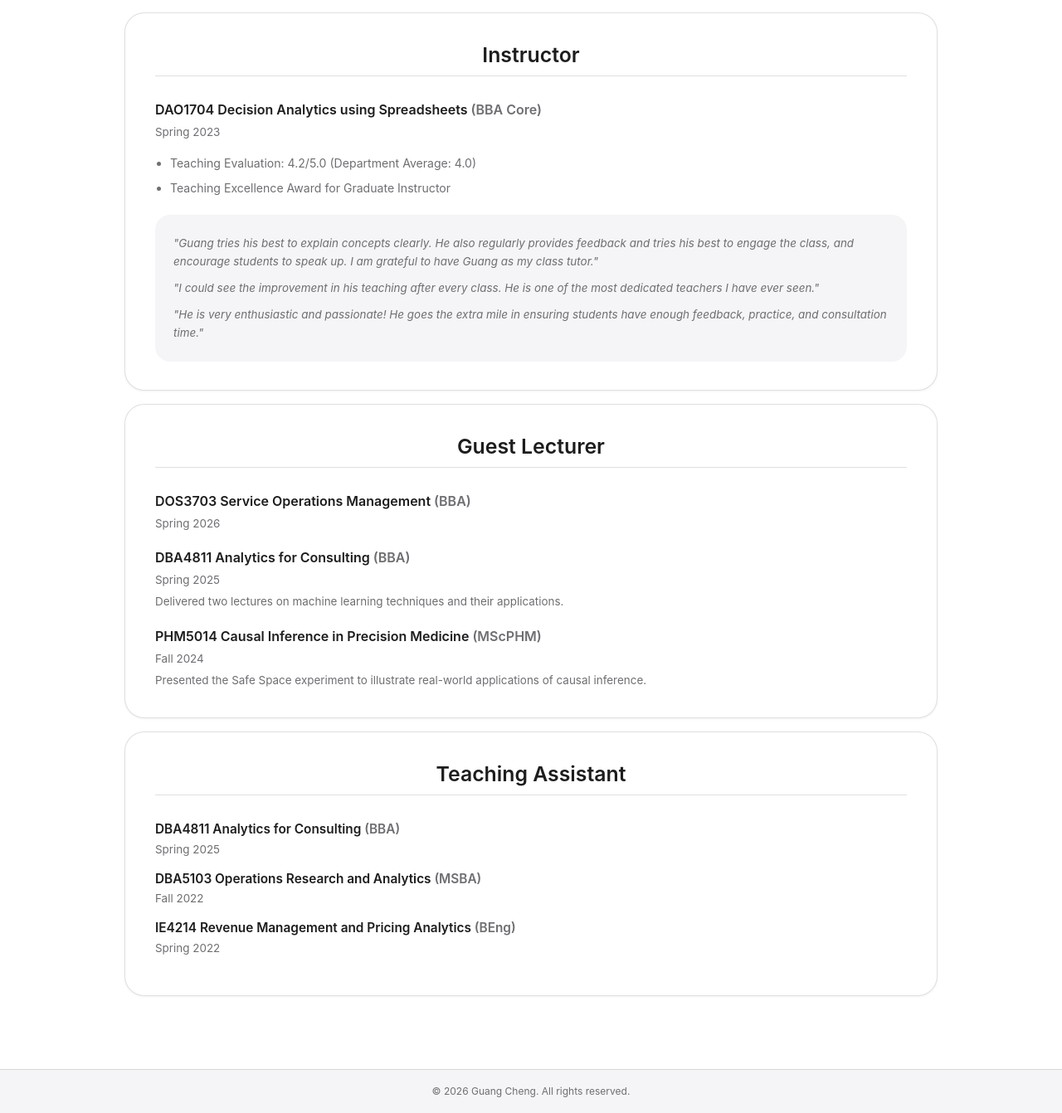
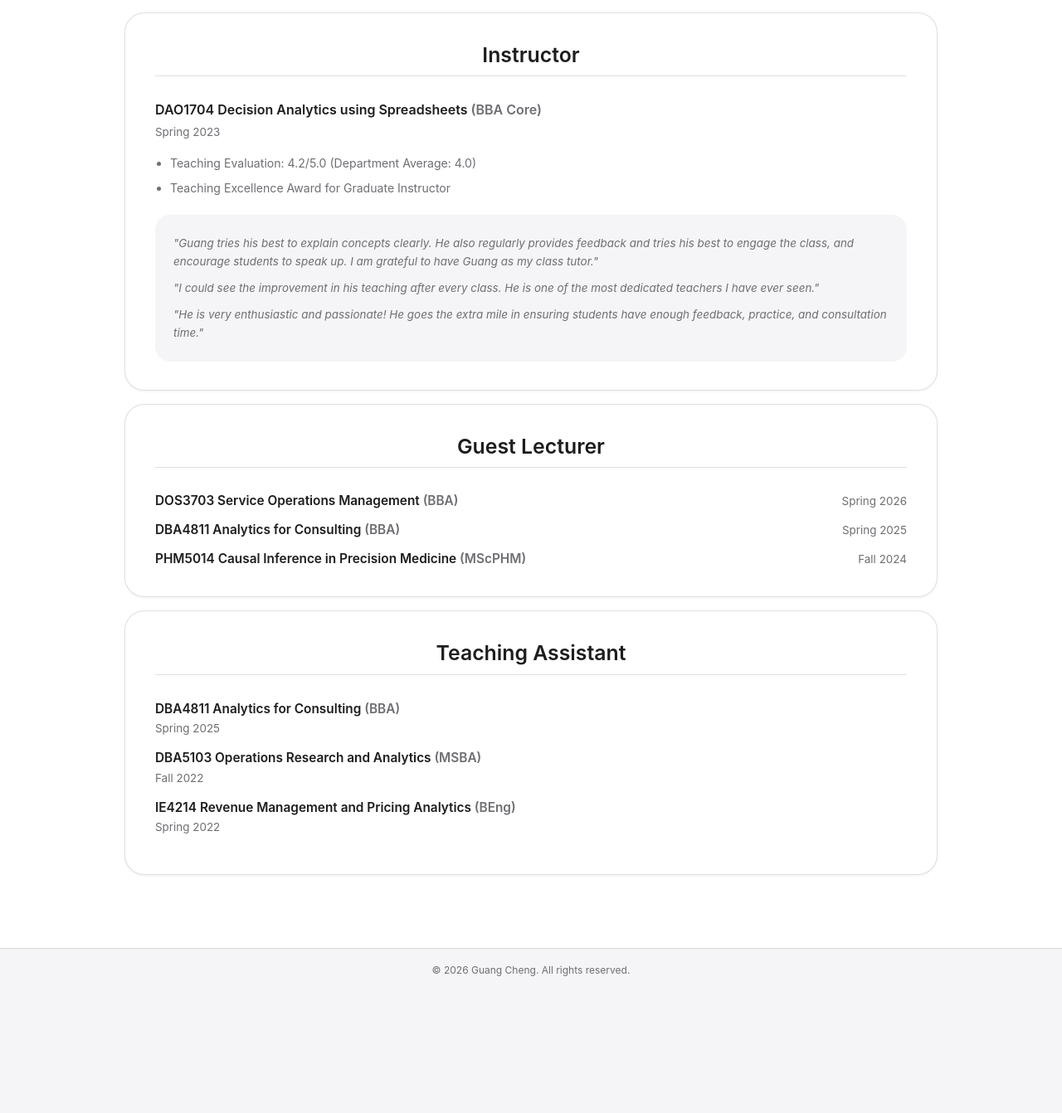
Before and after one commit to gcheng-nus/gcheng-nus.github.io, a Jekyll site: the page built from _pages/main.md, in a window 1280 px wide and 1400 px high, scrolled down 4311 px, cut to the strip 58-1400 px from the top of the window. Shown: the whole strip at 83% size. Built offline with Jekyll 4.4.1, drawn with Linux system fonts in a browser that asks for light colours; comment, search, counter and statistics services are not loaded; after the commit the page ends 5565 px from its top, so only the background shows below that.

Commit message:
update format

```diff
--- a/_pages/main.md
+++ b/_pages/main.md
@@ -175,17 +175,20 @@ redirect_from:
 
     <div class="teaching-role">
       <h3 class="section-subtitle">Guest Lecturer</h3>
-      <!--  -->
-      <p class="course-title">DOS3703 Service Operations Management <span class="muted-note">(BBA)</span></p>
-      <p class="course-meta">Spring 2026</p>
-
-      <p class="course-title course-title--spaced">DBA4811 Analytics for Consulting <span class="muted-note">(BBA)</span></p>
-      <p class="course-meta">Spring 2025</p>
-      <p class="course-note">Delivered two lectures on machine learning techniques and their applications.</p>
-
-      <p class="course-title course-title--spaced">PHM5014 Causal Inference in Precision Medicine <span class="muted-note">(MScPHM)</span></p>
-      <p class="course-meta">Fall 2024</p>
-      <p class="course-note">Presented the Safe Space experiment to illustrate real-world applications of causal inference.</p>
+      <ul class="guest-lecture-list">
+        <li>
+          <span class="guest-course">DOS3703 Service Operations Management <span class="muted-note">(BBA)</span></span>
+          <span class="guest-term">Spring 2026</span>
+        </li>
+        <li>
+          <span class="guest-course">DBA4811 Analytics for Consulting <span class="muted-note">(BBA)</span></span>
+          <span class="guest-term">Spring 2025</span>
+        </li>
+        <li>
+          <span class="guest-course">PHM5014 Causal Inference in Precision Medicine <span class="muted-note">(MScPHM)</span></span>
+          <span class="guest-term">Fall 2024</span>
+        </li>
+      </ul>
     </div>
 
     <div class="teaching-role">
--- a/assets/css/academic.scss
+++ b/assets/css/academic.scss
@@ -409,13 +409,15 @@ body.academic-site {
 
 .interest-list,
 .ta-list,
+.guest-lecture-list,
 .course-details,
 .paper-highlights {
   margin: 0;
   padding: 0;
 }
 
-.ta-list {
+.ta-list,
+.guest-lecture-list {
   list-style: none;
 }
 
@@ -612,6 +614,35 @@ body.academic-site {
 .course-meta,
 .course-note {
   margin: 4px 0 0;
+}
+
+.guest-lecture-list {
+  display: flex;
+  flex-direction: column;
+  gap: 12px;
+}
+
+.guest-lecture-list li {
+  display: flex;
+  flex-wrap: wrap;
+  align-items: baseline;
+  justify-content: space-between;
+  gap: 4px 18px;
+}
+
+.guest-course {
+  color: var(--academic-fg);
+  font-size: 0.96rem;
+  font-weight: 600;
+  line-height: 1.5;
+}
+
+.guest-term {
+  flex: 0 0 auto;
+  color: var(--academic-muted);
+  font-size: 0.84rem;
+  line-height: 1.5;
+  white-space: nowrap;
 }
 
 .course-details {
```
Also changed, not shown: 3 other files.
